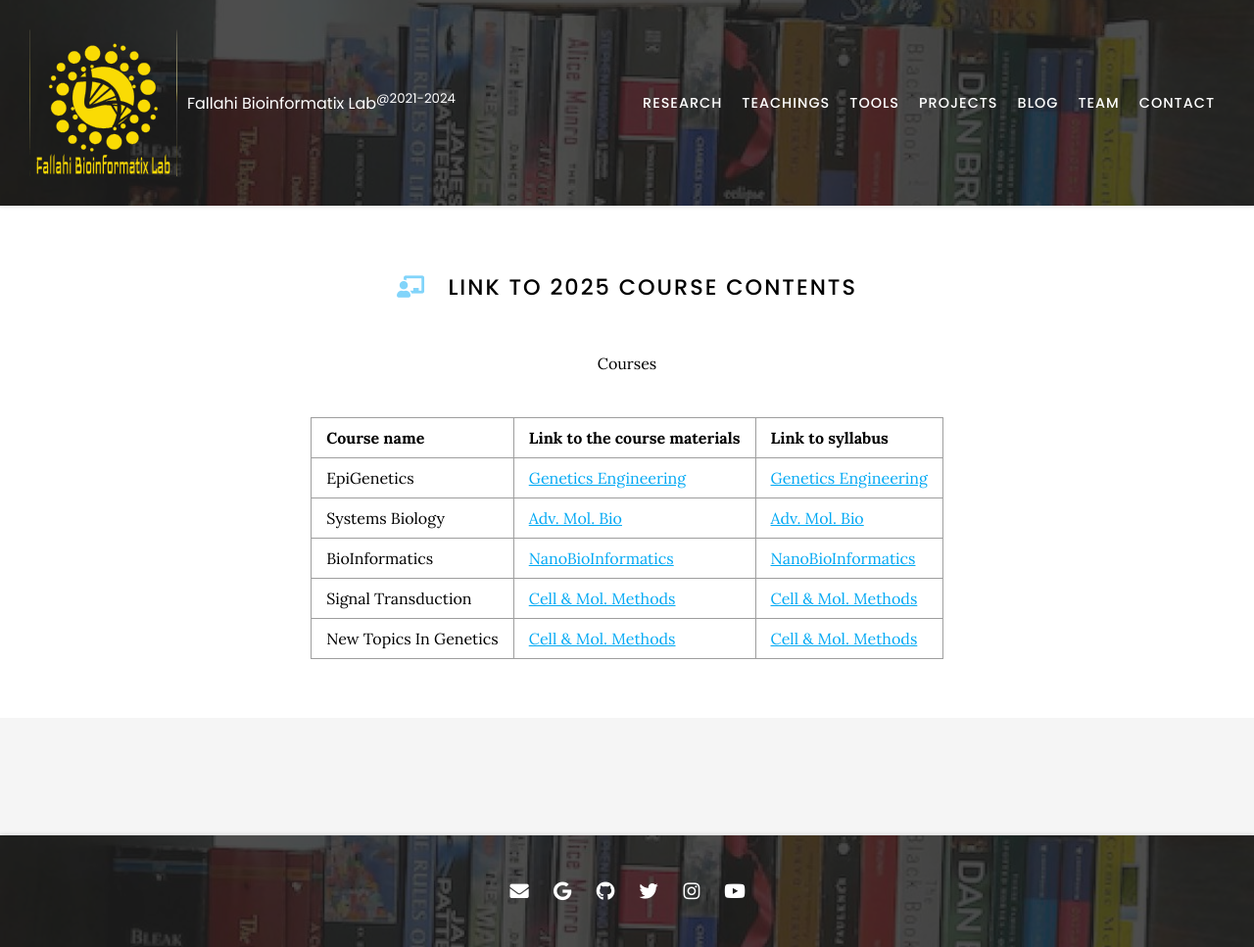
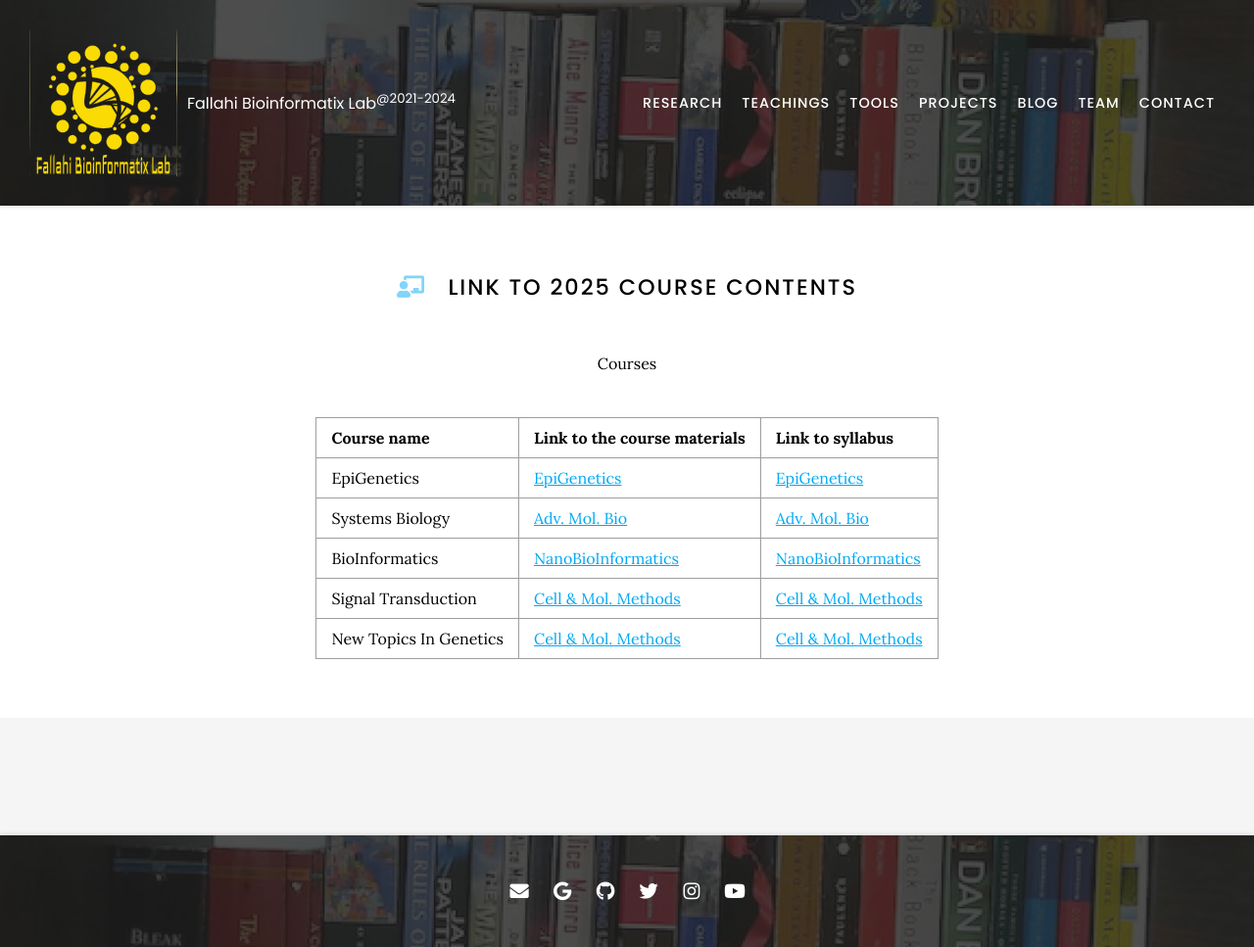
Before and after one commit to Hossein-Fallahi/Fallahi-Bioinformatics-Lab, a Jekyll site: the page built from Teaching/index.md, in a window 1280 px wide. Shown: the whole page at 98% size. Built offline with Jekyll 4.4.1, drawn with Linux system fonts in a browser that asks for light colours; nearby versions of some CDN libraries.

Commit message:
Update index.md

```diff
--- a/Teaching/index.md
+++ b/Teaching/index.md
@@ -15,7 +15,7 @@
 
 |Course name|	Link to the course materials|	Link to syllabus|
 | :---         |     :---      |          :--- |
-|EpiGenetics|	[Genetics Engineering](https://docs.google.com/spreadsheets/d/1d0IdDZt5tCLuBp3o8G3yaiy5lqfV_9W5rOaVplBkHlA/edit?usp=sharing)|	[Genetics Engineering](https://drive.google.com/file/d/1y8JSD8hfIQETUKbDeZNMkKWB6m1ws1yA/view?usp=sharing)|
+|EpiGenetics|	[EpiGenetics](https://docs.google.com/spreadsheets/d/1d0IdDZt5tCLuBp3o8G3yaiy5lqfV_9W5rOaVplBkHlA/edit?usp=sharing)|	[EpiGenetics](https://docs.google.com/spreadsheets/d/1d0IdDZt5tCLuBp3o8G3yaiy5lqfV_9W5rOaVplBkHlA/edit?usp=sharing)|
 |Systems Biology|	[Adv. Mol. Bio](https://docs.google.com/spreadsheets/u/0/d/1S4SY0pgTcgFESI8U7vhl-rD-mh76QpHoizZUkhoFSoA/edit)|	[Adv. Mol. Bio](https://drive.google.com/file/d/1GjHaOP9l3igo8l5X5ZuFOlM68ViQUgiJ/view?usp=sharing)|
 |BioInformatics|	[NanoBioInformatics](https://docs.google.com/spreadsheets/d/1sl7o6rG-Elo041N170dXAGUlCxBxZtb7tpTuklbiwo4/edit?usp=drive_link)|	[NanoBioInformatics]()|
 |Signal Transduction|	[Cell & Mol. Methods](https://docs.google.com/spreadsheets/u/0/d/1JFPB4lk2YJFtb3NQLwNcAaLns-3v9jYhbQAJufPPVTs/edit)|	[Cell & Mol. Methods](https://drive.google.com/file/d/1cLRmsMCXwrBVvUPLhGOdAkSWW1LJ8aPr/view?usp=sharing)|
```
